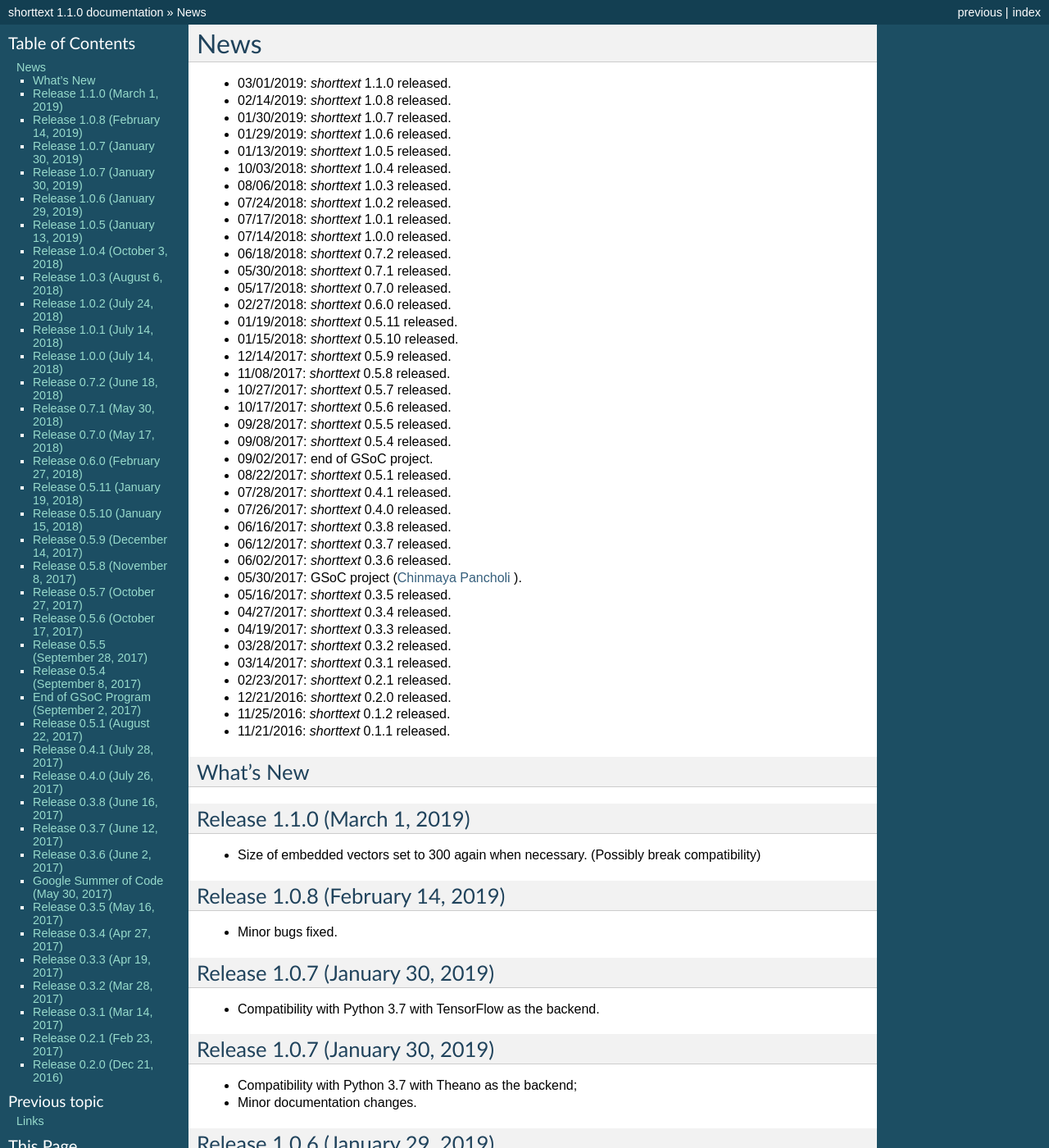
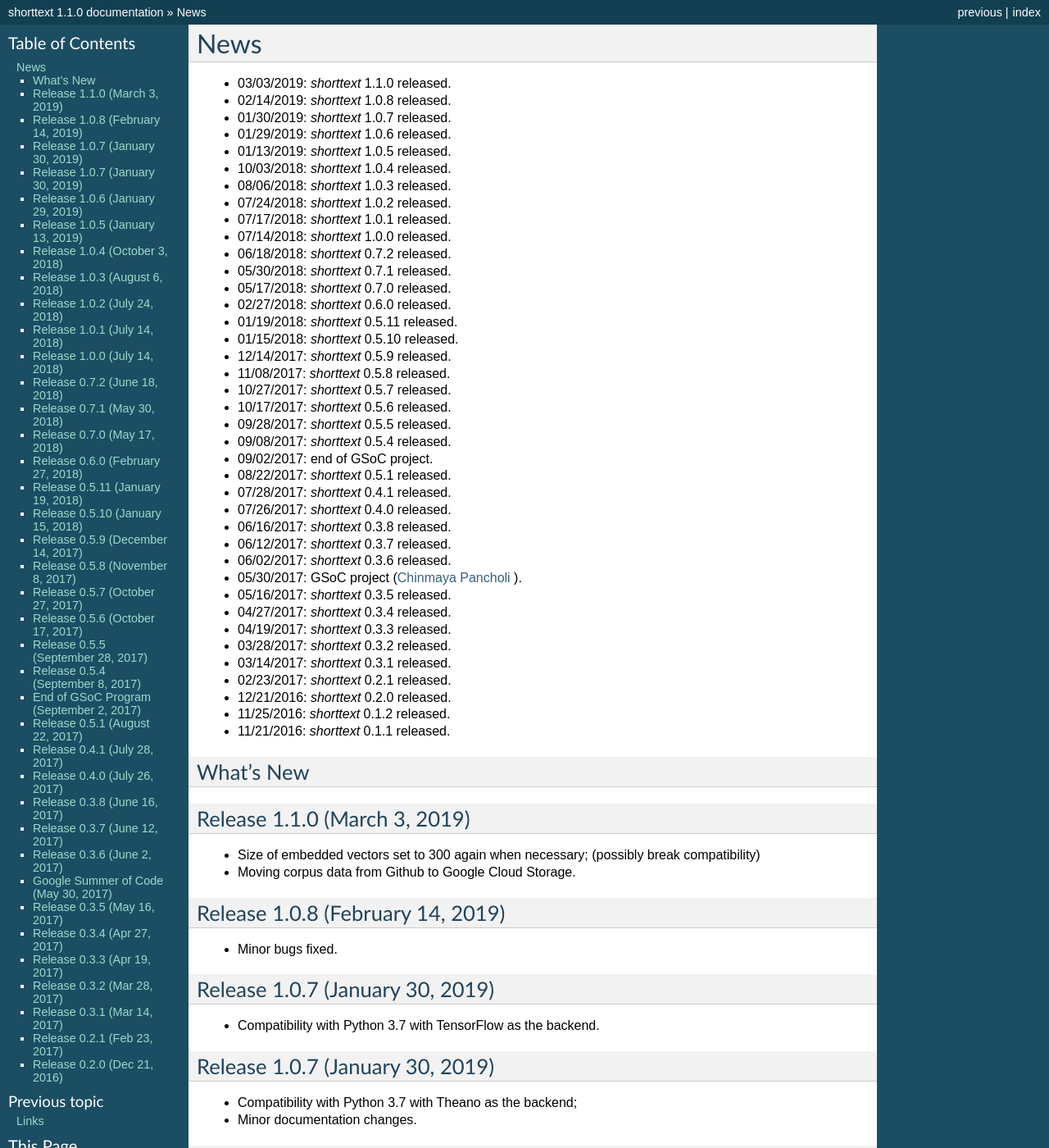
Before and after one commit to stephenhky/PyShortTextCategorization, a Sphinx documentation site: the page built from docs/news.rst, in a window 1280 px wide and 1400 px high. Shown: the whole window at 82% size. Built offline with Sphinx 7.4.7, drawn with Linux system fonts in a browser that asks for light colours.

```diff
--- a/docs/news.rst
+++ b/docs/news.rst
@@ -1,7 +1,7 @@
 News
 ====
 
-* 03/01/2019: `shorttext` 1.1.0 released.
+* 03/03/2019: `shorttext` 1.1.0 released.
 * 02/14/2019: `shorttext` 1.0.8 released.
 * 01/30/2019: `shorttext` 1.0.7 released.
 * 01/29/2019: `shorttext` 1.0.6 released.
@@ -45,10 +45,11 @@
 What's New
 ----------
 
-Release 1.1.0 (March 1, 2019)
+Release 1.1.0 (March 3, 2019)
 -----------------------------
 
-* Size of embedded vectors set to 300 again when necessary. (Possibly break compatibility)
+* Size of embedded vectors set to 300 again when necessary; (possibly break compatibility)
+* Moving corpus data from Github to Google Cloud Storage.
 
 
 Release 1.0.8 (February 14, 2019)
```
Also changed, not shown: README.md (+1 -1 lines), 1 other file.
